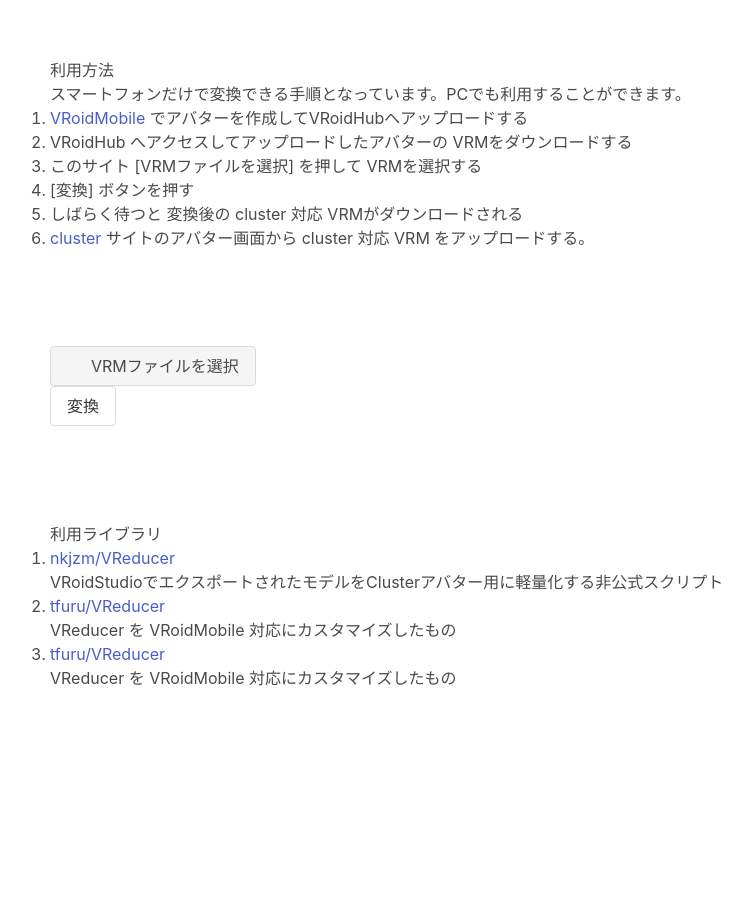
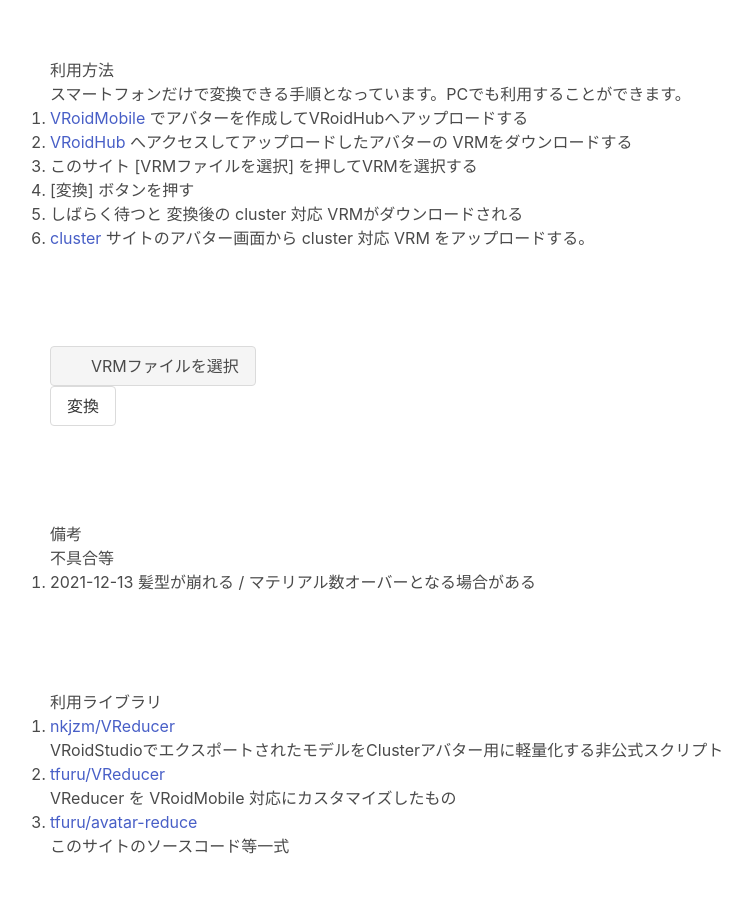
Before and after one commit to tfuru/avatar-reduce, a plain HTML site: page webapp/dist/index.html in a window 1280 px wide. Shown: the part 1140-2046 px from the top of the page, without its empty margins (14-766 px from the left). Before the commit the page ends 1878 px from the top, so only its background shows below. Drawn offline with nearby package versions, Linux system fonts and the light colour scheme.

Commit message:
README, index.html 修正

```diff
--- a/webapp/dist/index.html
+++ b/webapp/dist/index.html
@@ -3,7 +3,7 @@
     <head>
         <meta charset="UTF-8">
         <meta name="viewport" content="width=device-width,initial-scale=1">
-        <title>avatar-reduce</title>
+        <title>avatar-reduce - VRoidMobile VRMを cluster 向けに変換</title>
         <link rel="stylesheet" href="https://cdn.jsdelivr.net/npm/bulma@0.9.3/css/bulma.min.css">
     </head>
     <body>
@@ -19,11 +19,11 @@
                 <p>スマートフォンだけで変換できる手順となっています。PCでも利用することができます。</p>
                 <ol>
                     <li><a href="https://vroid.com/mobile">VRoidMobile</a> でアバターを作成してVRoidHubへアップロードする</li>
-                    <li>VRoidHub へアクセスしてアップロードしたアバターの VRMをダウンロードする</li>
-                    <li>このサイト [VRMファイルを選択] を押して VRMを選択する</li>
+                    <li><a href="https://hub.vroid.com/">VRoidHub</a> へアクセスしてアップロードしたアバターの VRMをダウンロードする</li>
+                    <li>このサイト [VRMファイルを選択] を押してVRMを選択する</li>
                     <li>[変換] ボタンを押す</li>
                     <li>しばらく待つと 変換後の cluster 対応 VRMがダウンロードされる</li>
-                    <li><a href="https://cluster.mu/">cluster</a> サイトのアバター画面から cluster 対応 VRM をアップロードする。</li>
+                    <li><a href="https://cluster.mu/account/avatar">cluster</a> サイトのアバター画面から cluster 対応 VRM をアップロードする。</li>
                 </ol>
             </div>
         </section>
@@ -49,6 +49,15 @@
         </section>
         <section class="section">
             <div class="container">
+                <h2>備考</h2>
+                <p>不具合等</p>
+                <ol>
+                    <li>2021-12-13 髪型が崩れる / マテリアル数オーバーとなる場合がある</li>
+                </ol>
+            </div>
+        </section>
+        <section class="section">
+            <div class="container">
                 <h2>利用ライブラリ</h2>
                 <ol>
                     <li>
@@ -60,8 +69,8 @@
                         <p>VReducer を VRoidMobile 対応にカスタマイズしたもの</p>
                     </li>
                     <li>
-                        <p><a href="https://github.com/tfuru/VReducer">tfuru/VReducer</a></p>
-                        <p>VReducer を VRoidMobile 対応にカスタマイズしたもの</p>
+                        <p><a href="https://github.com/tfuru/avatar-reduce/tree/master">tfuru/avatar-reduce</a></p>
+                        <p>このサイトのソースコード等一式</p>
                     </li>
                 </ol>
             </div>
```
Also changed, not shown: 1 other file.
